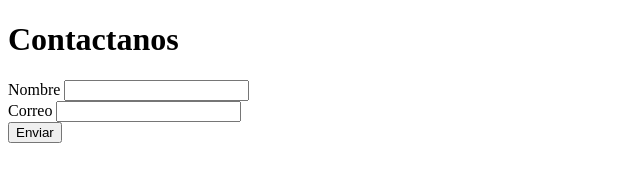
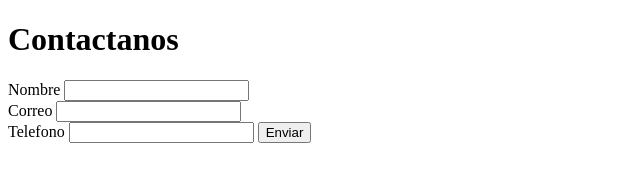
Before and after one commit to marcos-git01/Proyecto, a plain HTML site: page Contacto.html in a window 1280 px wide. Shown: the whole page, without its empty margins (0-640 px from the left). Drawn offline with Linux system fonts and the light colour scheme.

Commit message:
Se agrega telefono al contacto

```diff
--- a/Contacto.html
+++ b/Contacto.html
@@ -15,6 +15,7 @@
         <br>
         Correo <input type="email" id="correo" name="correo">
         <br>
+        Telefono <input type="tel" id="telefono" name="telefono">
         <button id="enviar" name="enviar">Enviar</button>
     </form>
 
```
